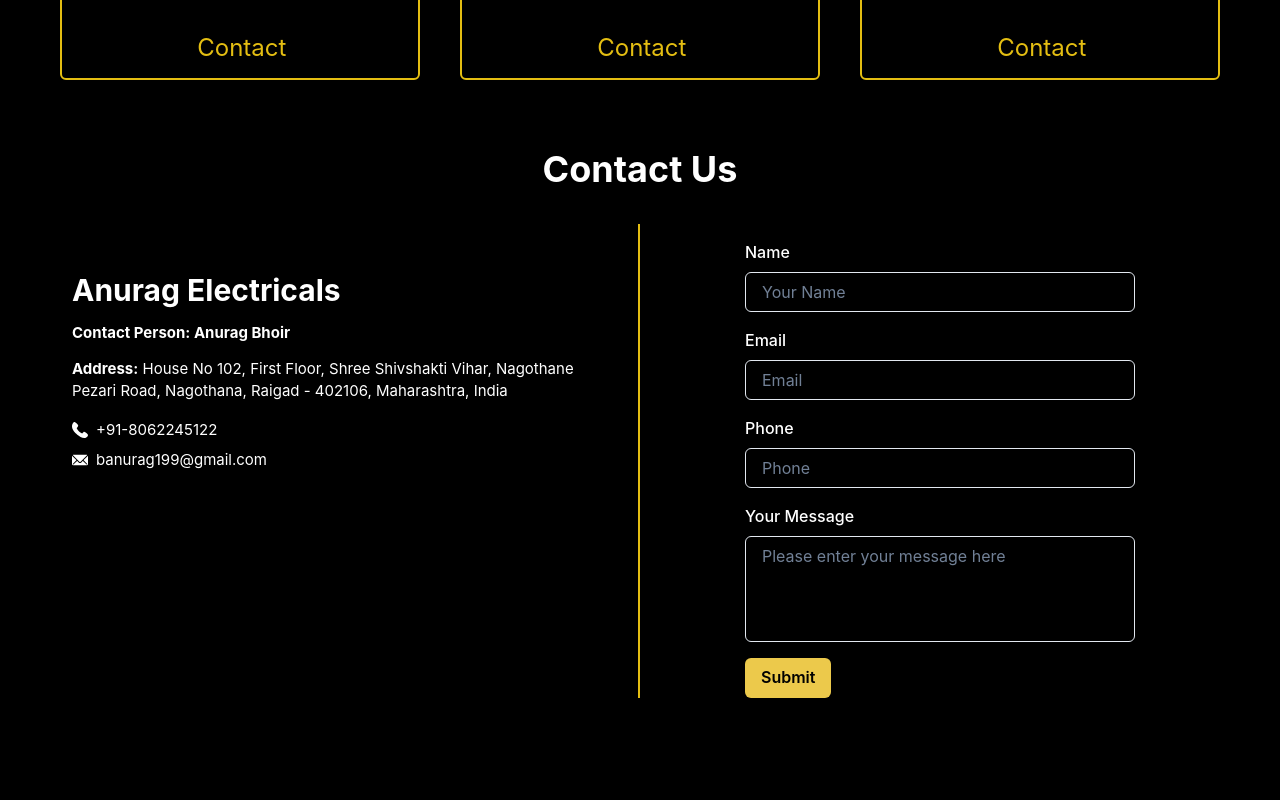
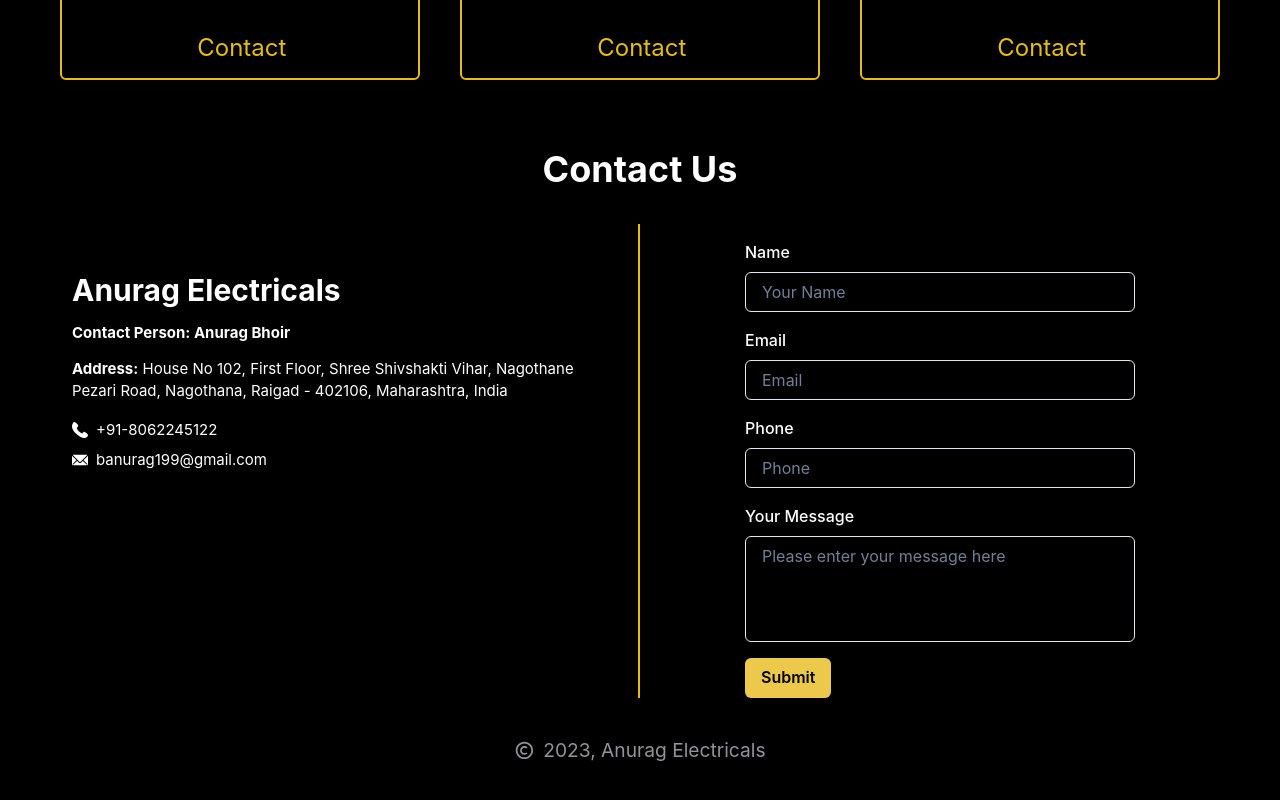
Before and after one commit to nijuprem/Anurag-Electricals, a React (Vite) app: page / in a window 1280 px wide. Shown: the part 2314-3114 px from the top of the page. Before the commit the page ends 3052 px from the top, so only its background shows below. Built offline with nearby package versions, Linux system fonts and the light colour scheme.

Commit message:
Copyright Added

```diff
--- a/package.json
+++ b/package.json
@@ -17,6 +17,7 @@
     "framer-motion": "^10.16.4",
     "react": "^18.2.0",
     "react-dom": "^18.2.0",
+    "react-icons": "^4.11.0",
     "react-responsive-carousel": "^3.2.23",
     "react-router-dom": "^6.14.2",
     "react-scroll": "^1.8.9"
--- a/src/App.tsx
+++ b/src/App.tsx
@@ -6,6 +6,7 @@ import Home from "./components/Home";
 import about from "./data/aboutUs";
 import AboutUs from "./components/AboutUs";
 import { Reveal } from "./components/Reveal";
+import Copyright from "./components/Copyright";
 
 function App() {
   return (
@@ -23,6 +24,7 @@ function App() {
       <Reveal>
         <Contact />
       </Reveal>
+      <Copyright />
     </Box>
   );
 }
--- a/src/components/ContactForm.tsx
+++ b/src/components/ContactForm.tsx
@@ -12,7 +12,7 @@ const ContactForm = () => {
   return (
     <Box pl={{ sm: "2rem", md: 0 }} w={{ base: "100% ", md: "50%" }}>
       <Center justifyContent={{ sm: "none", md: "center" }}>
-        <FormControl width={{ sm: "90%", md: "65%" }} textAlign={"center"}>
+        <FormControl width={{ sm: "92%", md: "65%" }} textAlign={"center"}>
           <FormLabel mt={4}>Name</FormLabel>
           <Input type="name" name="name" placeholder="Your Name" />
           <FormLabel mt={4}>Email</FormLabel>
@@ -28,7 +28,7 @@ const ContactForm = () => {
 
           <Button
             display={"block"}
-            left={{ sm: "35%", md: 0 }}
+            left={{ sm: "41%", md: 0 }}
             mt={4}
             colorScheme="yellow"
             type="submit"
--- /dev/null
+++ b/src/components/Copyright.tsx
@@ -0,0 +1,16 @@
+import { Center, HStack, Text } from "@chakra-ui/react";
+import { BiCopyright } from "react-icons/bi";
+const Copyright = () => {
+  return (
+    <Center>
+      <HStack mt={{ md: 5, sm: 2 }} p={18} pb={{ md: 0, sm: 3 }}>
+        <BiCopyright size={"1.3rem"} color={"#91959b"} />
+        <Text fontSize={"1.2rem"} color={"#91959b"}>
+          2023, Anurag Electricals
+        </Text>
+      </HStack>
+    </Center>
+  );
+};
+
+export default Copyright;
```
Also changed, not shown: 1 other file (tests, documents, lock files or other folders).
